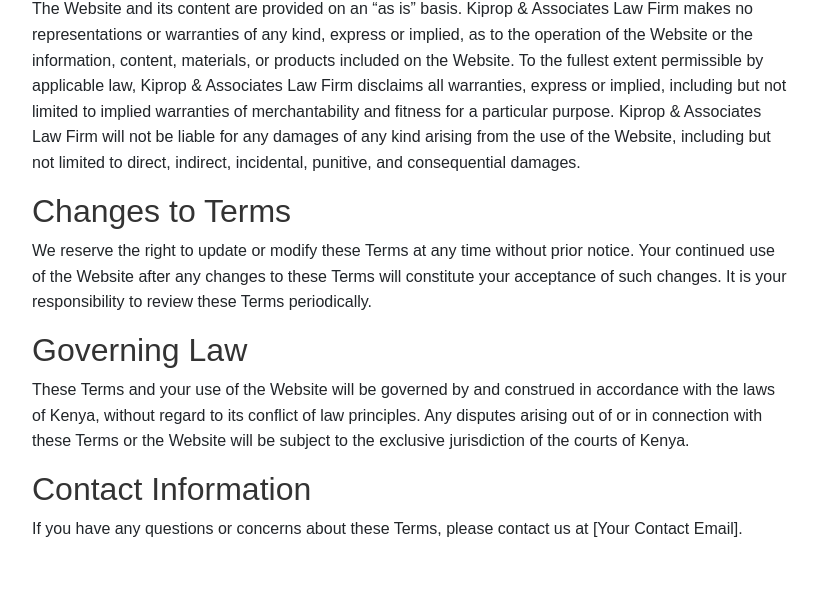
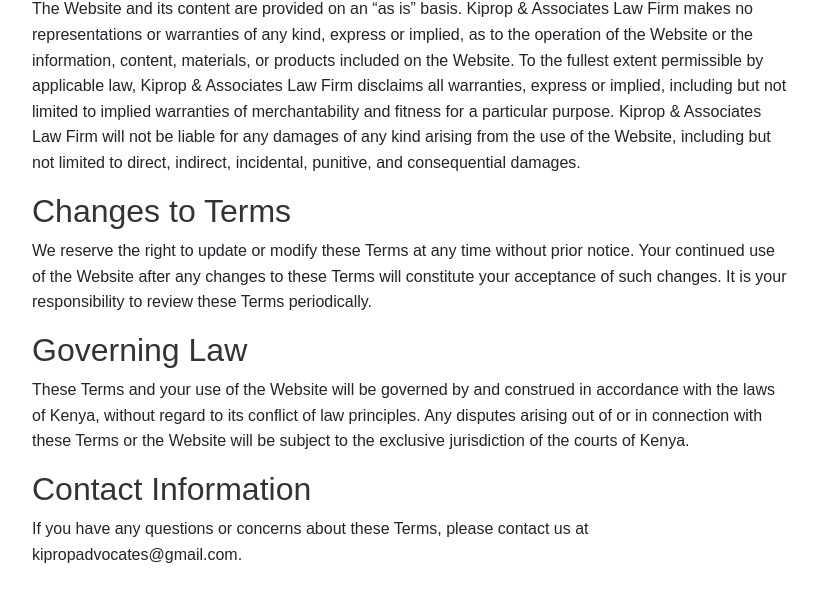
Before and after one commit to lnclnisd36d/temp, a plain HTML site: page term.html in a window 1280 px wide. Shown: the part 713-1315 px from the top of the page, without its empty margins (228-1045 px from the left). Before the commit the page ends 1291 px from the top, so only its background shows below. Drawn offline with nearby package versions, Linux system fonts and the light colour scheme.

Commit message:
added another change

```diff
--- a/term.html
+++ b/term.html
@@ -55,7 +55,7 @@
         <p>These Terms and your use of the Website will be governed by and construed in accordance with the laws of Kenya, without regard to its conflict of law principles. Any disputes arising out of or in connection with these Terms or the Website will be subject to the exclusive jurisdiction of the courts of Kenya.</p>
 
         <h2>Contact Information</h2>
-        <p>If you have any questions or concerns about these Terms, please contact us at [Your Contact Email].</p>
+        <p>If you have any questions or concerns about these Terms, please contact us at kipropadvocates@gmail.com.</p>
     </div>
 
  <!-- JavaScript Libraries -->
```
